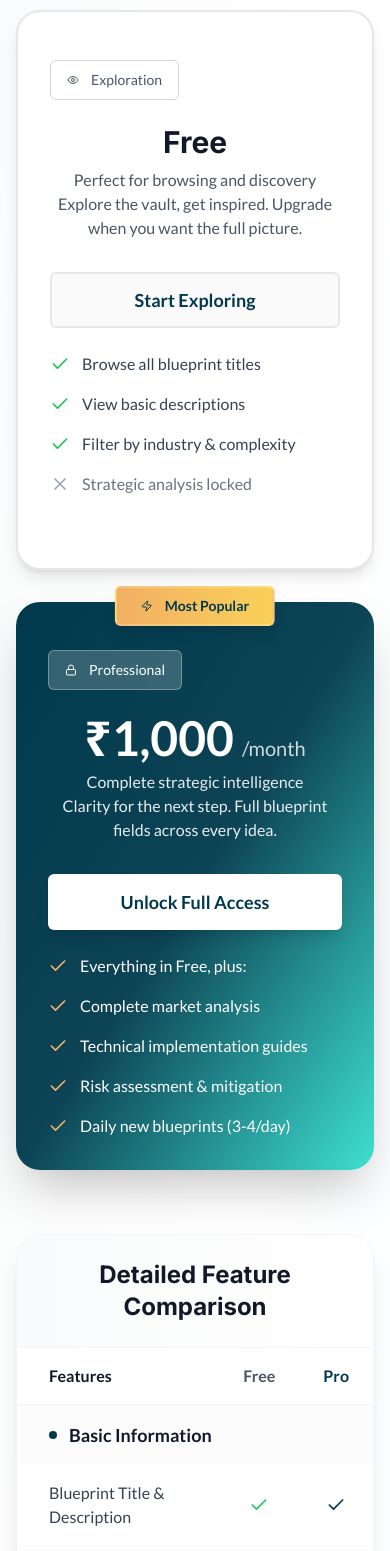
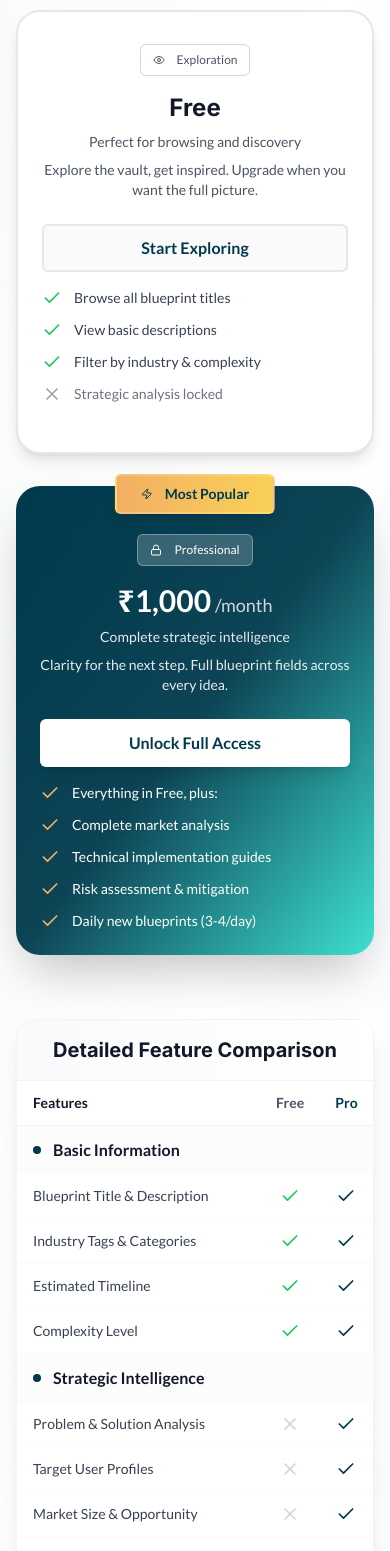
Before and after one commit to mandula-abhilash/retry-build, a Next.js app in the folder frontend/: page / in a window 390 px wide. Shown: the part 2900-4451 px from the top of the page. Built offline with nearby package versions, Linux system fonts and the light colour scheme.

Commit message:
Fix mobile responsiveness

```diff
--- a/frontend/src/components/landing-page/FeatureComparison.jsx
+++ b/frontend/src/components/landing-page/FeatureComparison.jsx
@@ -60,20 +60,22 @@ export default function FeatureComparison() {
         {/* Pricing Cards */}
         <div className="grid lg:grid-cols-2 gap-8 mb-16">
           {/* Free Tier */}
-          <div className="relative bg-white rounded-3xl border-2 border-gray-200 p-8 shadow-lg hover:shadow-xl transition-all duration-300 flex flex-col">
-            <div className="text-center mb-8 flex-grow">
+          <div className="relative bg-white rounded-3xl border-2 border-gray-200 p-6 sm:p-8 shadow-lg hover:shadow-xl transition-all duration-300 flex flex-col">
+            <div className="text-center mb-6 sm:mb-8 flex-grow">
               <Badge
                 variant="outline"
-                className="mt-4 mb-6 px-4 py-2 text-sm font-medium border-gray-300 text-gray-600 h-10 flex items-center justify-center"
+                className="mt-2 sm:mt-4 mb-4 sm:mb-6 px-3 sm:px-4 py-2 text-xs sm:text-sm font-medium border-gray-300 text-gray-600 h-8 sm:h-10 flex items-center justify-center mx-auto w-fit"
               >
                 <Eye className="w-4 h-4 mr-2" />
                 Exploration
               </Badge>
-              <h3 className="text-3xl font-bold text-gray-900 mb-2">Free</h3>
-              <p className="text-gray-600">
+              <h3 className="text-2xl sm:text-3xl font-bold text-gray-900 mb-2">
+                Free
+              </h3>
+              <p className="text-sm sm:text-base text-gray-600 mb-2">
                 Perfect for browsing and discovery
               </p>
-              <p className="text-gray-600">
+              <p className="text-sm sm:text-base text-gray-600">
                 Explore the vault, get inspired. Upgrade when you want the full
                 picture.{" "}
               </p>
@@ -81,56 +83,62 @@ export default function FeatureComparison() {
             <Button
               variant="outline"
               size="lg"
-              className="w-full mb-6 py-4 text-lg font-semibold border-2 border-gray-200 hover:border-gray-300 h-14"
+              className="w-full mb-4 sm:mb-6 py-3 sm:py-4 text-base sm:text-lg font-semibold border-2 border-gray-200 hover:border-gray-300 h-12 sm:h-14"
             >
               Start Exploring
             </Button>
-            <div className="space-y-4 pb-10">
+            <div className="space-y-3 sm:space-y-4 pb-6 sm:pb-10">
               <div className="flex items-center space-x-3">
                 <Check className="h-5 w-5 text-green-500 flex-shrink-0" />
-                <span className="text-gray-700">
+                <span className="text-sm sm:text-base text-gray-700">
                   Browse all blueprint titles
                 </span>
               </div>
               <div className="flex items-center space-x-3">
                 <Check className="h-5 w-5 text-green-500 flex-shrink-0" />
-                <span className="text-gray-700">View basic descriptions</span>
+                <span className="text-sm sm:text-base text-gray-700">
+                  View basic descriptions
+                </span>
               </div>
               <div className="flex items-center space-x-3">
                 <Check className="h-5 w-5 text-green-500 flex-shrink-0" />
-                <span className="text-gray-700">
+                <span className="text-sm sm:text-base text-gray-700">
                   Filter by industry & complexity
                 </span>
               </div>
               <div className="flex items-center space-x-3">
                 <X className="h-5 w-5 text-gray-400 flex-shrink-0" />
-                <span className="text-gray-500">Strategic analysis locked</span>
+                <span className="text-sm sm:text-base text-gray-500">
+                  Strategic analysis locked
+                </span>
               </div>
             </div>
           </div>
 
           {/* Pro Tier */}
-          <div className="relative bg-gradient-to-br from-primary via-primary/95 to-secondary text-white rounded-3xl p-8 shadow-2xl hover:shadow-3xl transition-all duration-300 transform hover:-translate-y-1 flex flex-col">
-            <div className="absolute -top-4 left-1/2 transform -translate-x-1/2">
+          <div className="relative bg-gradient-to-br from-primary via-primary/95 to-secondary text-white rounded-3xl p-6 sm:p-8 shadow-2xl hover:shadow-3xl transition-all duration-300 transform hover:-translate-y-1 flex flex-col">
+            <div className="absolute -top-3 sm:-top-4 left-1/2 transform -translate-x-1/2">
               <Badge className="bg-gradient-to-r from-accent to-muted text-primary px-6 py-2 text-sm font-bold shadow-lg border-2 border-white/20">
                 <Zap className="w-4 h-4 mr-2" />
                 Most Popular
               </Badge>
             </div>
-            <div className="text-center mb-8 pt-4 flex-grow">
+            <div className="text-center mb-6 sm:mb-8 pt-6 sm:pt-4 flex-grow">
               <Badge
                 variant="secondary"
-                className="mb-6 px-4 py-2 text-sm font-medium bg-white/20 text-white border-white/30 h-10 flex items-center justify-center"
+                className="mb-4 sm:mb-6 px-3 sm:px-4 py-2 text-xs sm:text-sm font-medium bg-white/20 text-white border-white/30 h-8 sm:h-10 flex items-center justify-center mx-auto w-fit"
               >
                 <Lock className="w-4 h-4 mr-2" />
                 Professional
               </Badge>
-              <div className="flex items-baseline justify-center space-x-2 mb-2">
-                <span className="text-5xl font-bold">₹1,000</span>
-                <span className="text-xl opacity-80">/month</span>
+              <div className="flex items-baseline justify-center space-x-1 sm:space-x-2 mb-2">
+                <span className="text-3xl sm:text-5xl font-bold">₹1,000</span>
+                <span className="text-lg sm:text-xl opacity-80">/month</span>
               </div>
-              <p className="text-white/90">Complete strategic intelligence</p>
-              <p className="text-white/90">
+              <p className="text-sm sm:text-base text-white/90 mb-2">
+                Complete strategic intelligence
+              </p>
+              <p className="text-sm sm:text-base text-white/90">
                 {" "}
                 Clarity for the next step. Full blueprint fields across every
                 idea.
@@ -139,39 +147,49 @@ export default function FeatureComparison() {
             <Button
               size="lg"
               variant="secondary"
-              className="w-full mb-6 py-4 text-lg font-semibold bg-white text-primary hover:bg-white/90 shadow-lg h-14"
+              className="w-full mb-4 sm:mb-6 py-3 sm:py-4 text-base sm:text-lg font-semibold bg-white text-primary hover:bg-white/90 shadow-lg h-12 sm:h-14"
             >
               Unlock Full Access
             </Button>
-            <div className="space-y-4">
+            <div className="space-y-3 sm:space-y-4">
               <div className="flex items-center space-x-3">
                 <Check className="h-5 w-5 text-accent flex-shrink-0" />
-                <span>Everything in Free, plus:</span>
+                <span className="text-sm sm:text-base">
+                  Everything in Free, plus:
+                </span>
               </div>
               <div className="flex items-center space-x-3">
                 <Check className="h-5 w-5 text-accent flex-shrink-0" />
-                <span>Complete market analysis</span>
+                <span className="text-sm sm:text-base">
+                  Complete market analysis
+                </span>
               </div>
               <div className="flex items-center space-x-3">
                 <Check className="h-5 w-5 text-accent flex-shrink-0" />
-                <span>Technical implementation guides</span>
+                <span className="text-sm sm:text-base">
+                  Technical implementation guides
+                </span>
               </div>
               <div className="flex items-center space-x-3">
                 <Check className="h-5 w-5 text-accent flex-shrink-0" />
-                <span>Risk assessment & mitigation</span>
+                <span className="text-sm sm:text-base">
+                  Risk assessment & mitigation
+                </span>
               </div>
               <div className="flex items-center space-x-3">
                 <Check className="h-5 w-5 text-accent flex-shrink-0" />
-                <span>Daily new blueprints (3-4/day)</span>
+                <span className="text-sm sm:text-base">
+                  Daily new blueprints (3-4/day)
+                </span>
               </div>
             </div>
           </div>
         </div>
 
         {/* Feature Comparison Table */}
-        <div className="bg-white rounded-3xl shadow-xl border border-gray-100 overflow-hidden">
-          <div className="bg-gradient-to-r from-gray-50 to-white px-8 py-6 border-b border-gray-100">
-            <h3 className="text-2xl font-bold text-gray-900 text-center">
+        <div className="bg-white rounded-2xl sm:rounded-3xl shadow-xl border border-gray-100 overflow-hidden">
+          <div className="bg-gradient-to-r from-gray-50 to-white px-4 sm:px-8 py-4 sm:py-6 border-b border-gray-100">
+            <h3 className="text-xl sm:text-2xl font-bold text-gray-900 text-center">
               Detailed Feature Comparison
             </h3>
           </div>
@@ -180,13 +198,13 @@ export default function FeatureComparison() {
             <table className="w-full">
               <thead>
                 <tr className="border-b border-gray-100">
-                  <th className="text-left py-4 px-8 font-semibold text-gray-900">
+                  <th className="text-left py-3 sm:py-4 px-4 sm:px-8 font-semibold text-gray-900 text-sm sm:text-base">
                     Features
                   </th>
-                  <th className="text-center py-4 px-6 font-semibold text-gray-600">
+                  <th className="text-center py-3 sm:py-4 px-3 sm:px-6 font-semibold text-gray-600 text-sm sm:text-base">
                     Free
                   </th>
-                  <th className="text-center py-4 px-6 font-semibold text-primary">
+                  <th className="text-center py-3 sm:py-4 px-3 sm:px-6 font-semibold text-primary text-sm sm:text-base">
                     Pro
                   </th>
                 </tr>
@@ -195,10 +213,10 @@ export default function FeatureComparison() {
                 {features.map((category, categoryIndex) => (
                   <React.Fragment key={categoryIndex}>
                     <tr className="bg-gray-50/50">
-                      <td colSpan={3} className="py-4 px-8">
+                      <td colSpan={3} className="py-3 sm:py-4 px-4 sm:px-8">
                         <div className="flex items-center space-x-3">
                           <div className="w-2 h-2 bg-primary rounded-full"></div>
-                          <span className="font-bold text-gray-900 text-lg">
+                          <span className="font-bold text-gray-900 text-base sm:text-lg">
                             {category.category}
                           </span>
                         </div>
@@ -209,15 +227,17 @@ export default function FeatureComparison() {
                         key={itemIndex}
                         className="border-b border-gray-50 hover:bg-gray-50/30 transition-colors"
                       >
-                        <td className="py-4 px-8 text-gray-700">{item.name}</td>
-                        <td className="py-4 px-6 text-center">
+                        <td className="py-3 sm:py-4 px-4 sm:px-8 text-gray-700 text-sm sm:text-base">
+                          {item.name}
+                        </td>
+                        <td className="py-3 sm:py-4 px-3 sm:px-6 text-center">
                           {item.free ? (
                             <Check className="h-5 w-5 text-green-500 mx-auto" />
                           ) : (
                             <X className="h-5 w-5 text-gray-300 mx-auto" />
                           )}
                         </td>
-                        <td className="py-4 px-6 text-center">
+                        <td className="py-3 sm:py-4 px-3 sm:px-6 text-center">
                           <Check className="h-5 w-5 text-primary mx-auto" />
                         </td>
                       </tr>
@@ -230,8 +250,8 @@ export default function FeatureComparison() {
         </div>
 
         {/* Bottom CTA */}
-        <div className="text-center mt-16">
-          <p className="text-gray-600 mb-6 max-w-2xl mx-auto">
+        <div className="text-center mt-12 sm:mt-16">
+          <p className="text-sm sm:text-base text-gray-600 mb-6 max-w-2xl mx-auto px-4">
             Start exploring for free, upgrade when you find blueprints worth
             executing. Cancel anytime, no long-term commitments.
           </p>
@@ -239,13 +259,13 @@ export default function FeatureComparison() {
             <Button
               variant="outline"
               size="lg"
-              className="px-8 py-3 text-lg font-semibold border-2 border-gray-200 hover:border-primary/30"
+              className="px-6 sm:px-8 py-3 text-base sm:text-lg font-semibold border-2 border-gray-200 hover:border-primary/30"
             >
               Browse Free Blueprints
             </Button>
             <Button
               size="lg"
-              className="px-8 py-3 text-lg font-semibold bg-gradient-to-r from-primary to-secondary shadow-lg hover:shadow-xl transition-all duration-300"
+              className="px-6 sm:px-8 py-3 text-base sm:text-lg font-semibold bg-gradient-to-r from-primary to-secondary shadow-lg hover:shadow-xl transition-all duration-300"
             >
               Start Pro Trial
             </Button>
--- a/frontend/src/components/landing-page/SampleBlueprint.jsx
+++ b/frontend/src/components/landing-page/SampleBlueprint.jsx
@@ -23,56 +23,71 @@ export default function SampleBlueprint() {
         </div>
 
         <Card className="relative overflow-hidden border-2 border-gray-100 shadow-xl">
-          <div className="absolute top-6 right-6 z-10">
+          <div className="absolute top-4 sm:top-6 right-4 sm:right-6 z-10">
             <Badge
               variant="secondary"
-              className="bg-gray-100 text-primary border border-primary/20 shadow-sm"
+              className="bg-gray-100 text-primary border border-primary/20 shadow-sm text-xs sm:text-sm px-2 sm:px-3 py-1"
             >
-              <Lock className="h-4 w-4 mr-2" />
+              <Lock className="h-3 w-3 sm:h-4 sm:w-4 mr-1 sm:mr-2" />
               Pro Access Required
             </Badge>
           </div>
 
-          <CardHeader className="bg-gradient-to-r from-gray-50 to-white pb-8">
-            <CardTitle className="text-3xl font-bold mb-2">
+          <CardHeader className="bg-gradient-to-r from-gray-50 to-white pb-6 sm:pb-8 pr-32 sm:pr-40">
+            <CardTitle className="text-xl sm:text-2xl lg:text-3xl font-bold mb-2 sm:mb-4">
               Healthcare Noise Monitoring Platform
             </CardTitle>
-            <CardDescription className="text-lg text-gray-600 mb-6">
+            <CardDescription className="text-sm sm:text-base lg:text-lg text-gray-600 mb-4 sm:mb-6">
               IoT-enabled solution for reducing noise levels in hospital
               environments, improving patient recovery and staff wellbeing.
             </CardDescription>
-            <div className="flex flex-wrap gap-3">
-              <Badge variant="outline" className="px-3 py-1">
+            <div className="flex flex-wrap gap-2 sm:gap-3">
+              <Badge
+                variant="outline"
+                className="px-2 sm:px-3 py-1 text-xs sm:text-sm"
+              >
                 Healthcare
               </Badge>
-              <Badge variant="outline" className="px-3 py-1">
+              <Badge
+                variant="outline"
+                className="px-2 sm:px-3 py-1 text-xs sm:text-sm"
+              >
                 IoT
               </Badge>
-              <Badge variant="outline" className="px-3 py-1">
+              <Badge
+                variant="outline"
+                className="px-2 sm:px-3 py-1 text-xs sm:text-sm"
+              >
                 B2B SaaS
               </Badge>
-              <Badge variant="outline" className="px-3 py-1">
+              <Badge
+                variant="outline"
+                className="px-2 sm:px-3 py-1 text-xs sm:text-sm"
+              >
                 16-20 weeks
               </Badge>
-              <Badge variant="outline" className="px-3 py-1">
+              <Badge
+                variant="outline"
+                className="px-2 sm:px-3 py-1 text-xs sm:text-sm"
+              >
                 $2M+ market
               </Badge>
             </div>
           </CardHeader>
 
-          <CardContent className="p-8">
-            <div className="bg-gradient-to-br from-primary/5 via-secondary/5 to-accent/5 p-8 rounded-2xl border-2 border-dashed border-primary/20 relative overflow-hidden">
+          <CardContent className="p-4 sm:p-6 lg:p-8">
+            <div className="bg-gradient-to-br from-primary/5 via-secondary/5 to-accent/5 p-4 sm:p-6 lg:p-8 rounded-xl sm:rounded-2xl border-2 border-dashed border-primary/20 relative overflow-hidden">
               <div className="absolute inset-0 bg-white/60 backdrop-blur-sm"></div>
               <div className="relative z-10">
-                <div className="flex items-center justify-center space-x-3 text-primary mb-6">
-                  <Lock className="h-6 w-6" />
-                  <span className="text-xl font-bold">
+                <div className="flex flex-col sm:flex-row items-center justify-center space-y-2 sm:space-y-0 sm:space-x-3 text-primary mb-4 sm:mb-6">
+                  <Lock className="h-5 w-5 sm:h-6 sm:w-6" />
+                  <span className="text-lg sm:text-xl font-bold text-center">
                     Unlock Complete Blueprint
                   </span>
                 </div>
 
-                <div className="grid md:grid-cols-2 gap-6 mb-8 text-sm">
-                  <div className="space-y-3">
+                <div className="grid sm:grid-cols-2 gap-4 sm:gap-6 mb-6 sm:mb-8 text-xs sm:text-sm">
+                  <div className="space-y-2 sm:space-y-3">
                     <div className="flex items-center space-x-2">
                       <div className="w-2 h-2 bg-primary rounded-full"></div>
                       <span className="font-semibold">
@@ -90,7 +105,7 @@ export default function SampleBlueprint() {
                       <span className="font-semibold">Revenue Models</span>
                     </div>
                   </div>
-                  <div className="space-y-3">
+                  <div className="space-y-2 sm:space-y-3">
                     <div className="flex items-center space-x-2">
                       <div className="w-2 h-2 bg-primary rounded-full"></div>
                       <span className="font-semibold">
@@ -111,7 +126,7 @@ export default function SampleBlueprint() {
                 <div className="text-center">
                   <Button
                     size="lg"
-                    className="px-8 py-3 text-lg font-semibold shadow-lg hover:shadow-xl transition-all duration-300"
+                    className="w-full sm:w-auto px-6 sm:px-8 py-3 text-base sm:text-lg font-semibold shadow-lg hover:shadow-xl transition-all duration-300"
                   >
                     View Complete Analysis →
                   </Button>
```
